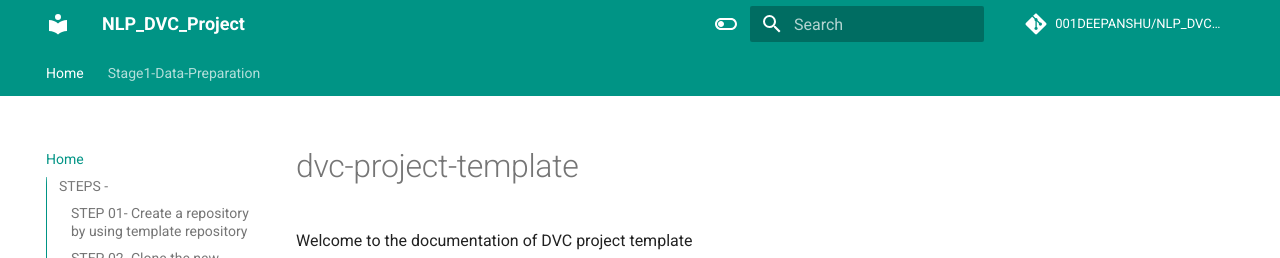
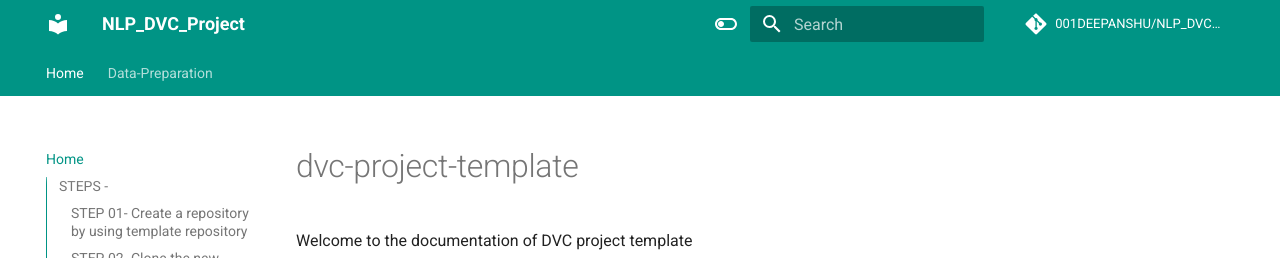
Before and after one commit to 001DEEPANSHU/NLP_DVC_Project, an MkDocs documentation site: the page built from docs/index.md, in a window 1280 px wide and 1095 px high. Shown: the top 258 px of the window. Built offline with MkDocs 1.6.1 and Material for MkDocs 9.7.7, drawn with Linux system fonts in a browser that asks for light colours; comment, search, counter and statistics services are not loaded; some of the changed lines change nothing that is shown.

Commit message:
DataPrep docs added

```diff
--- a/mkdocs.yml
+++ b/mkdocs.yml
@@ -3,7 +3,7 @@ site_name: NLP_DVC_Project
 # defeine TOC or order of website-
 nav:
   - Home: index.md
-  - Stage1-Data-Preparation: stage1dataprep.md
+  - Data-Preparation: stage1dataprep.md
 
 site_author: Deepanshu Kaushik
 site_description: >-
```
